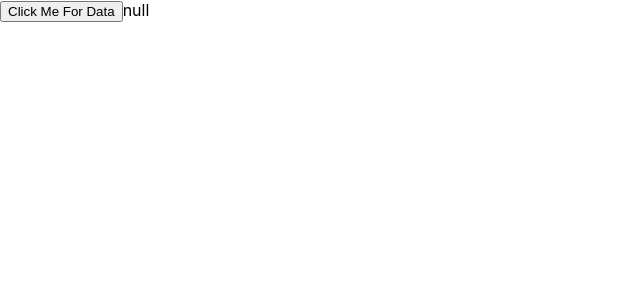
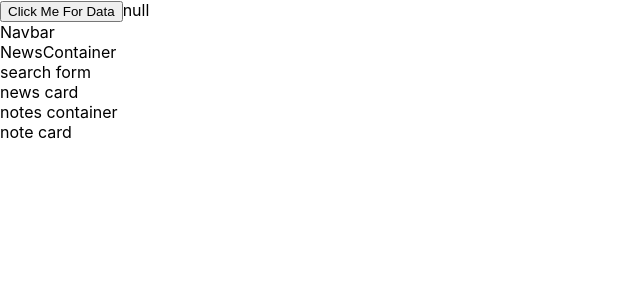
Before and after one commit to jomariepolanco/newsfeed-app, a React (Create React App) app in the folder client/: page / in a window 1280 px wide. Shown: the top 300 px of the page, without its empty margins (0-640 px from the left). Built offline with nearby package versions, Linux system fonts and the light colour scheme.

Commit message:
All components and containers rendering

```diff
--- a/client/src/App.tsx
+++ b/client/src/App.tsx
@@ -1,4 +1,7 @@
 import React from 'react';
+import Navbar from './components/Navbar';
+import NewsContainer from './containers/NewsContainer';
+import NotesContainer from './containers/NotesContainer';
 
 function App() {
   const [data, setData] = React.useState("null");
@@ -12,6 +15,9 @@ function App() {
     <div className="App">
         <button onClick={getData}>Click Me For Data</button>
         {data}
+        <Navbar />
+        <NewsContainer />
+        <NotesContainer />
     </div>
   );
 }
--- /dev/null
+++ b/client/src/components/Navbar.tsx
@@ -0,0 +1,9 @@
+import React from 'react'
+
+export default function Navbar() {
+    return (
+        <div>
+            Navbar
+        </div>
+    )
+}
--- /dev/null
+++ b/client/src/components/NewsCard.tsx
@@ -0,0 +1,9 @@
+import React from 'react'
+
+export default function NewsCard() {
+    return (
+        <div>
+            news card
+        </div>
+    )
+}
--- /dev/null
+++ b/client/src/components/NoteCard.tsx
@@ -0,0 +1,9 @@
+import React from 'react'
+
+export default function NoteCard() {
+    return (
+        <div>
+            note card
+        </div>
+    )
+}
--- /dev/null
+++ b/client/src/components/SearchForm.tsx
@@ -0,0 +1,9 @@
+import React from 'react'
+
+export default function SearchForm() {
+    return (
+        <div>
+            search form
+        </div>
+    )
+}
--- /dev/null
+++ b/client/src/containers/NewsContainer.tsx
@@ -0,0 +1,13 @@
+import React from 'react'
+import NewsCard from '../components/NewsCard'
+import SearchForm from '../components/SearchForm'
+
+export default function NewsContainer() {
+    return (
+        <div>
+            NewsContainer
+            <SearchForm />
+            <NewsCard />
+        </div>
+    )
+}
--- /dev/null
+++ b/client/src/containers/NotesContainer.tsx
@@ -0,0 +1,11 @@
+import React from 'react'
+import NoteCard from '../components/NoteCard'
+
+export default function NotesContainer() {
+    return (
+        <div>
+            notes container
+            <NoteCard />
+        </div>
+    )
+}
```
Also changed, not shown: 1 other file (tests, documents, lock files or other folders).
